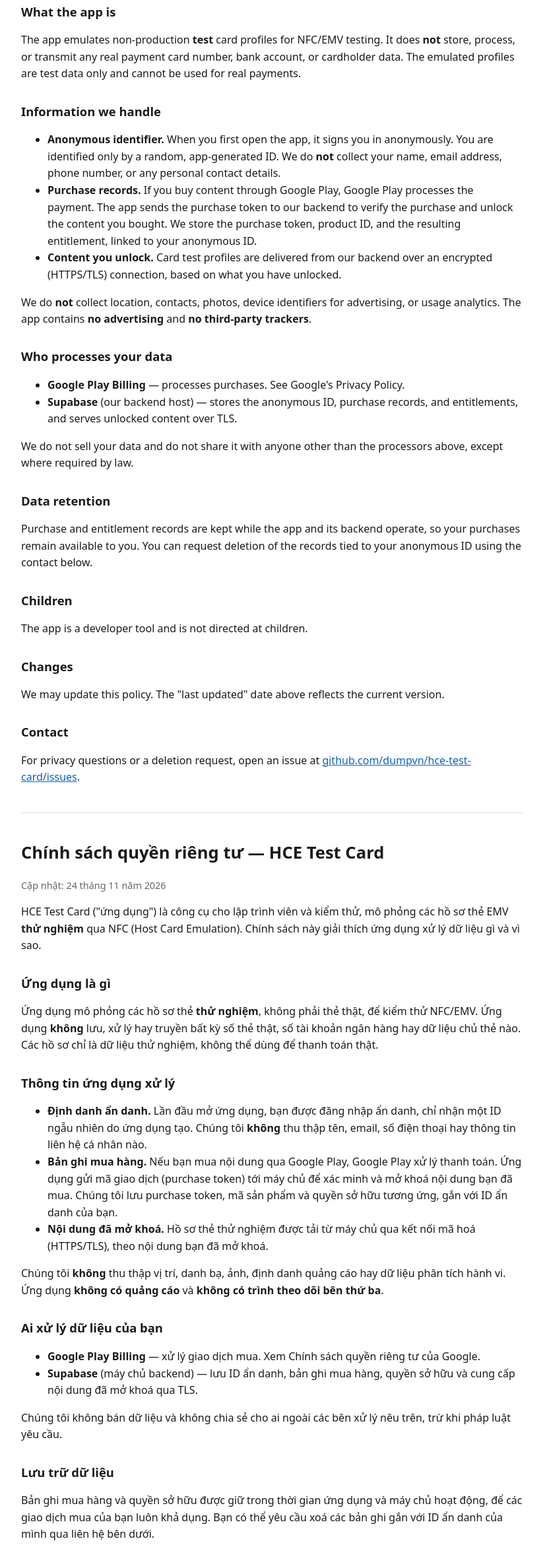
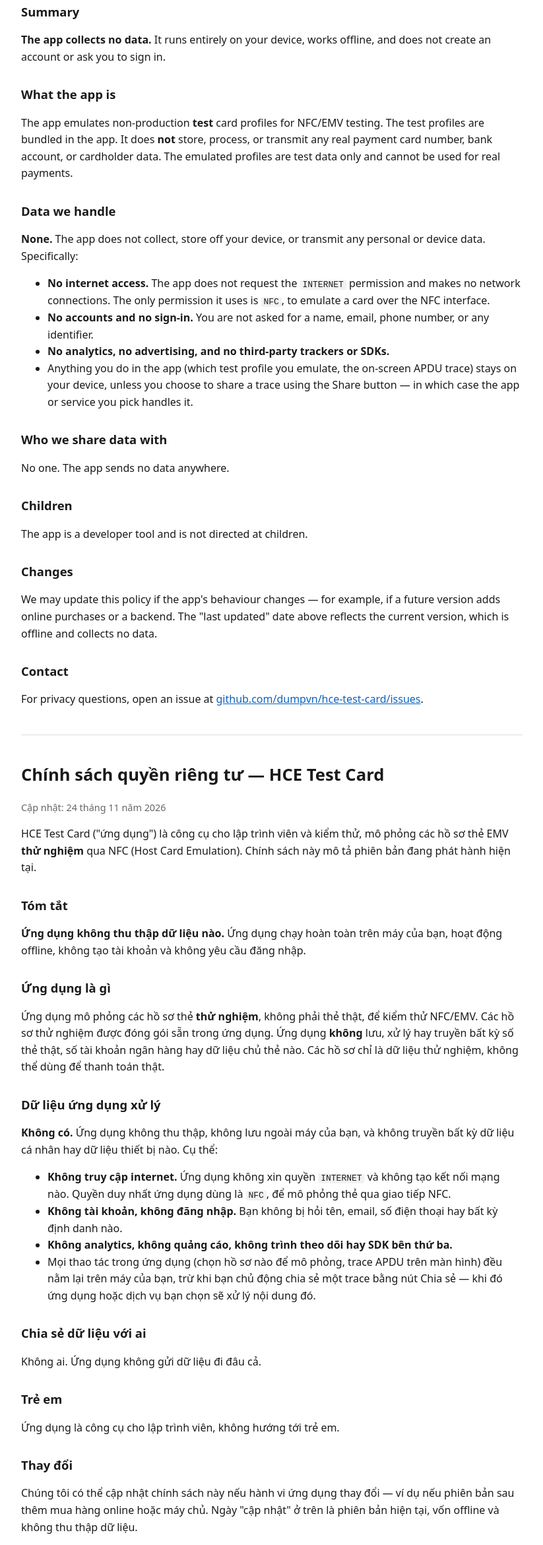
Before and after one commit to dumpvn/hce-test-card, a plain HTML site: page index.html in a window 1280 px wide. Shown: the part 232-2573 px from the top of the page at 66% size, without its empty margins (228-1051 px from the left). Drawn offline with Linux system fonts and the light colour scheme.

Commit message:
Update privacy policy; note Share-trace button

```diff
--- a/index.html
+++ b/index.html
@@ -21,53 +21,46 @@
 
 <p>HCE Test Card ("the app") is a developer and testing tool that emulates
 <strong>test</strong> EMV payment card profiles over NFC (Host Card Emulation). This
-policy explains what data the app handles and why. <em>Tiếng Việt bên dưới.</em></p>
+policy describes the current released version. <em>Tiếng Việt bên dưới.</em></p>
+
+<h2>Summary</h2>
+<p><strong>The app collects no data.</strong> It runs entirely on your device, works
+offline, and does not create an account or ask you to sign in.</p>
 
 <h2>What the app is</h2>
 <p>The app emulates non-production <strong>test</strong> card profiles for NFC/EMV
-testing. It does <strong>not</strong> store, process, or transmit any real payment card
-number, bank account, or cardholder data. The emulated profiles are test data only and
-cannot be used for real payments.</p>
+testing. The test profiles are bundled in the app. It does <strong>not</strong> store,
+process, or transmit any real payment card number, bank account, or cardholder data. The
+emulated profiles are test data only and cannot be used for real payments.</p>
 
-<h2>Information we handle</h2>
+<h2>Data we handle</h2>
+<p><strong>None.</strong> The app does not collect, store off your device, or transmit
+any personal or device data. Specifically:</p>
 <ul>
-  <li><strong>Anonymous identifier.</strong> When you first open the app, it signs you in
-    anonymously. You are identified only by a random, app-generated ID. We do
-    <strong>not</strong> collect your name, email address, phone number, or any personal
-    contact details.</li>
-  <li><strong>Purchase records.</strong> If you buy content through Google Play, Google
-    Play processes the payment. The app sends the purchase token to our backend to verify
-    the purchase and unlock the content you bought. We store the purchase token, product
-    ID, and the resulting entitlement, linked to your anonymous ID.</li>
-  <li><strong>Content you unlock.</strong> Card test profiles are delivered from our
-    backend over an encrypted (HTTPS/TLS) connection, based on what you have unlocked.</li>
+  <li><strong>No internet access.</strong> The app does not request the
+    <code>INTERNET</code> permission and makes no network connections. The only permission
+    it uses is <code>NFC</code>, to emulate a card over the NFC interface.</li>
+  <li><strong>No accounts and no sign-in.</strong> You are not asked for a name, email,
+    phone number, or any identifier.</li>
+  <li><strong>No analytics, no advertising, and no third-party trackers or SDKs.</strong></li>
+  <li>Anything you do in the app (which test profile you emulate, the on-screen APDU
+    trace) stays on your device, unless you choose to share a trace using the Share
+    button — in which case the app or service you pick handles it.</li>
 </ul>
-<p>We do <strong>not</strong> collect location, contacts, photos, device identifiers for
-advertising, or usage analytics. The app contains <strong>no advertising</strong> and
-<strong>no third-party trackers</strong>.</p>
 
-<h2>Who processes your data</h2>
-<ul>
-  <li><strong>Google Play Billing</strong> — processes purchases. See Google's Privacy Policy.</li>
-  <li><strong>Supabase</strong> (our backend host) — stores the anonymous ID, purchase
-    records, and entitlements, and serves unlocked content over TLS.</li>
-</ul>
-<p>We do not sell your data and do not share it with anyone other than the processors
-above, except where required by law.</p>
-
-<h2>Data retention</h2>
-<p>Purchase and entitlement records are kept while the app and its backend operate, so
-your purchases remain available to you. You can request deletion of the records tied to
-your anonymous ID using the contact below.</p>
+<h2>Who we share data with</h2>
+<p>No one. The app sends no data anywhere.</p>
 
 <h2>Children</h2>
 <p>The app is a developer tool and is not directed at children.</p>
 
 <h2>Changes</h2>
-<p>We may update this policy. The "last updated" date above reflects the current version.</p>
+<p>We may update this policy if the app's behaviour changes — for example, if a future
+version adds online purchases or a backend. The "last updated" date above reflects the
+current version, which is offline and collects no data.</p>
 
 <h2>Contact</h2>
-<p>For privacy questions or a deletion request, open an issue at
+<p>For privacy questions, open an issue at
 <a href="https://github.com/dumpvn/hce-test-card/issues">github.com/dumpvn/hce-test-card/issues</a>.</p>
 
 <hr>
@@ -76,54 +69,47 @@ your anonymous ID using the contact below.</p>
 <p class="meta">Cập nhật: 24 tháng 11 năm 2026</p>
 
 <p>HCE Test Card ("ứng dụng") là công cụ cho lập trình viên và kiểm thử, mô phỏng các hồ sơ
-thẻ EMV <strong>thử nghiệm</strong> qua NFC (Host Card Emulation). Chính sách này giải thích
-ứng dụng xử lý dữ liệu gì và vì sao.</p>
+thẻ EMV <strong>thử nghiệm</strong> qua NFC (Host Card Emulation). Chính sách này mô tả phiên
+bản đang phát hành hiện tại.</p>
+
+<h2>Tóm tắt</h2>
+<p><strong>Ứng dụng không thu thập dữ liệu nào.</strong> Ứng dụng chạy hoàn toàn trên máy của
+bạn, hoạt động offline, không tạo tài khoản và không yêu cầu đăng nhập.</p>
 
 <h2>Ứng dụng là gì</h2>
 <p>Ứng dụng mô phỏng các hồ sơ thẻ <strong>thử nghiệm</strong>, không phải thẻ thật, để kiểm
-thử NFC/EMV. Ứng dụng <strong>không</strong> lưu, xử lý hay truyền bất kỳ số thẻ thật, số tài
-khoản ngân hàng hay dữ liệu chủ thẻ nào. Các hồ sơ chỉ là dữ liệu thử nghiệm, không thể dùng
-để thanh toán thật.</p>
+thử NFC/EMV. Các hồ sơ thử nghiệm được đóng gói sẵn trong ứng dụng. Ứng dụng <strong>không</strong>
+lưu, xử lý hay truyền bất kỳ số thẻ thật, số tài khoản ngân hàng hay dữ liệu chủ thẻ nào. Các
+hồ sơ chỉ là dữ liệu thử nghiệm, không thể dùng để thanh toán thật.</p>
 
-<h2>Thông tin ứng dụng xử lý</h2>
+<h2>Dữ liệu ứng dụng xử lý</h2>
+<p><strong>Không có.</strong> Ứng dụng không thu thập, không lưu ngoài máy của bạn, và không
+truyền bất kỳ dữ liệu cá nhân hay dữ liệu thiết bị nào. Cụ thể:</p>
 <ul>
-  <li><strong>Định danh ẩn danh.</strong> Lần đầu mở ứng dụng, bạn được đăng nhập ẩn danh, chỉ
-    nhận một ID ngẫu nhiên do ứng dụng tạo. Chúng tôi <strong>không</strong> thu thập tên,
-    email, số điện thoại hay thông tin liên hệ cá nhân nào.</li>
-  <li><strong>Bản ghi mua hàng.</strong> Nếu bạn mua nội dung qua Google Play, Google Play xử
-    lý thanh toán. Ứng dụng gửi mã giao dịch (purchase token) tới máy chủ để xác minh và mở
-    khoá nội dung bạn đã mua. Chúng tôi lưu purchase token, mã sản phẩm và quyền sở hữu tương
-    ứng, gắn với ID ẩn danh của bạn.</li>
-  <li><strong>Nội dung đã mở khoá.</strong> Hồ sơ thẻ thử nghiệm được tải từ máy chủ qua kết
-    nối mã hoá (HTTPS/TLS), theo nội dung bạn đã mở khoá.</li>
+  <li><strong>Không truy cập internet.</strong> Ứng dụng không xin quyền <code>INTERNET</code>
+    và không tạo kết nối mạng nào. Quyền duy nhất ứng dụng dùng là <code>NFC</code>, để mô
+    phỏng thẻ qua giao tiếp NFC.</li>
+  <li><strong>Không tài khoản, không đăng nhập.</strong> Bạn không bị hỏi tên, email, số điện
+    thoại hay bất kỳ định danh nào.</li>
+  <li><strong>Không analytics, không quảng cáo, không trình theo dõi hay SDK bên thứ ba.</strong></li>
+  <li>Mọi thao tác trong ứng dụng (chọn hồ sơ nào để mô phỏng, trace APDU trên màn hình) đều
+    nằm lại trên máy của bạn, trừ khi bạn chủ động chia sẻ một trace bằng nút Chia sẻ — khi
+    đó ứng dụng hoặc dịch vụ bạn chọn sẽ xử lý nội dung đó.</li>
 </ul>
-<p>Chúng tôi <strong>không</strong> thu thập vị trí, danh bạ, ảnh, định danh quảng cáo hay dữ
-liệu phân tích hành vi. Ứng dụng <strong>không có quảng cáo</strong> và <strong>không có trình
-theo dõi bên thứ ba</strong>.</p>
 
-<h2>Ai xử lý dữ liệu của bạn</h2>
-<ul>
-  <li><strong>Google Play Billing</strong> — xử lý giao dịch mua. Xem Chính sách quyền riêng
-    tư của Google.</li>
-  <li><strong>Supabase</strong> (máy chủ backend) — lưu ID ẩn danh, bản ghi mua hàng, quyền sở
-    hữu và cung cấp nội dung đã mở khoá qua TLS.</li>
-</ul>
-<p>Chúng tôi không bán dữ liệu và không chia sẻ cho ai ngoài các bên xử lý nêu trên, trừ khi
-pháp luật yêu cầu.</p>
-
-<h2>Lưu trữ dữ liệu</h2>
-<p>Bản ghi mua hàng và quyền sở hữu được giữ trong thời gian ứng dụng và máy chủ hoạt động, để
-các giao dịch mua của bạn luôn khả dụng. Bạn có thể yêu cầu xoá các bản ghi gắn với ID ẩn danh
-của mình qua liên hệ bên dưới.</p>
+<h2>Chia sẻ dữ liệu với ai</h2>
+<p>Không ai. Ứng dụng không gửi dữ liệu đi đâu cả.</p>
 
 <h2>Trẻ em</h2>
 <p>Ứng dụng là công cụ cho lập trình viên, không hướng tới trẻ em.</p>
 
 <h2>Thay đổi</h2>
-<p>Chúng tôi có thể cập nhật chính sách này. Ngày "cập nhật" ở trên là phiên bản hiện tại.</p>
+<p>Chúng tôi có thể cập nhật chính sách này nếu hành vi ứng dụng thay đổi — ví dụ nếu phiên bản
+sau thêm mua hàng online hoặc máy chủ. Ngày "cập nhật" ở trên là phiên bản hiện tại, vốn offline
+và không thu thập dữ liệu.</p>
 
 <h2>Liên hệ</h2>
-<p>Mọi thắc mắc về quyền riêng tư hoặc yêu cầu xoá dữ liệu, mở một issue tại
+<p>Mọi thắc mắc về quyền riêng tư, mở một issue tại
 <a href="https://github.com/dumpvn/hce-test-card/issues">github.com/dumpvn/hce-test-card/issues</a>.</p>
 
 </body>
```
